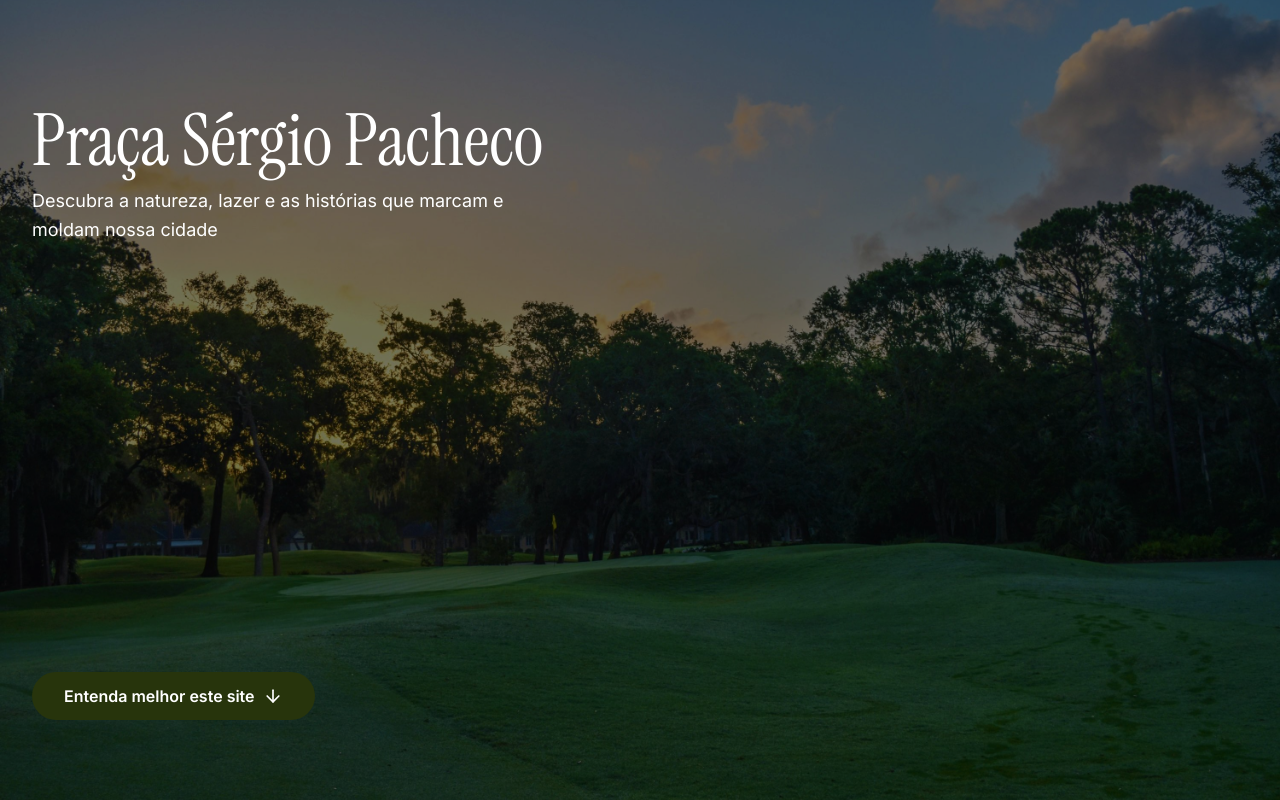
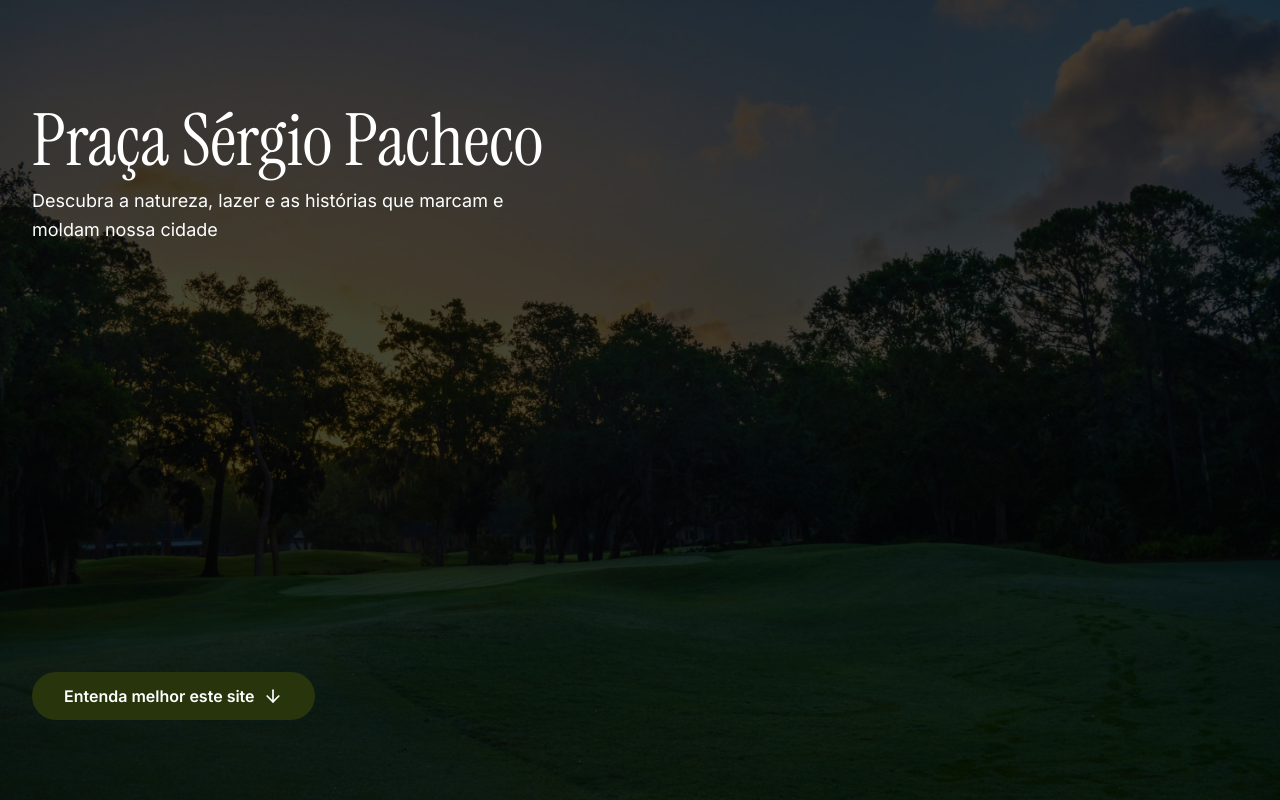
Before and after one commit to viniciuseugenio/praca-sergio-pacheco, a React (Vite) app: page / in a window 1280 px wide. Shown: the top 800 px of the page. Built offline with nearby package versions, Linux system fonts and the light colour scheme.

Commit message:
refactor(hero-section): update the way the hero image is rendered

```diff
--- a/src/components/HeroSection.tsx
+++ b/src/components/HeroSection.tsx
@@ -1,4 +1,4 @@
-import HeroImage from "../assets/pexels-myersmc16-919335.jpg";
+import heroImage from "../assets/pexels-myersmc16-919335.jpg";
 import { ArrowDown } from "lucide-react";
 import { motion } from "motion/react";
 
@@ -9,13 +9,12 @@ const HeroSection: React.FC = () => {
   };
 
   return (
-    <section className="min-h-[100svh] relative flex items-center">
-      <div className="h-full w-full overflow-hidden absolute inset-0">
-        <img
-          src={HeroImage}
-          alt="Uma imagem da Praça Sérgio Pacheco"
-          className="h-full w-full object-cover brightness-50"
-        />
+    <section className="min-h-screen relative flex items-center">
+      <div
+        className="absolute inset-0 bg-cover bg-center bg-no-repeat"
+        style={{ backgroundImage: `url(${heroImage})` }}
+      >
+        <div className="absolute inset-0 opacity-70 bg-black" />
       </div>
 
       <div className="container mx-auto absolute flex flex-col z-10 min-h-screen px-4 sm:px-6 lg:px-8 items-start justify-between inset-0 pt-16 sm:pt-20 lg:pt-24">
```
